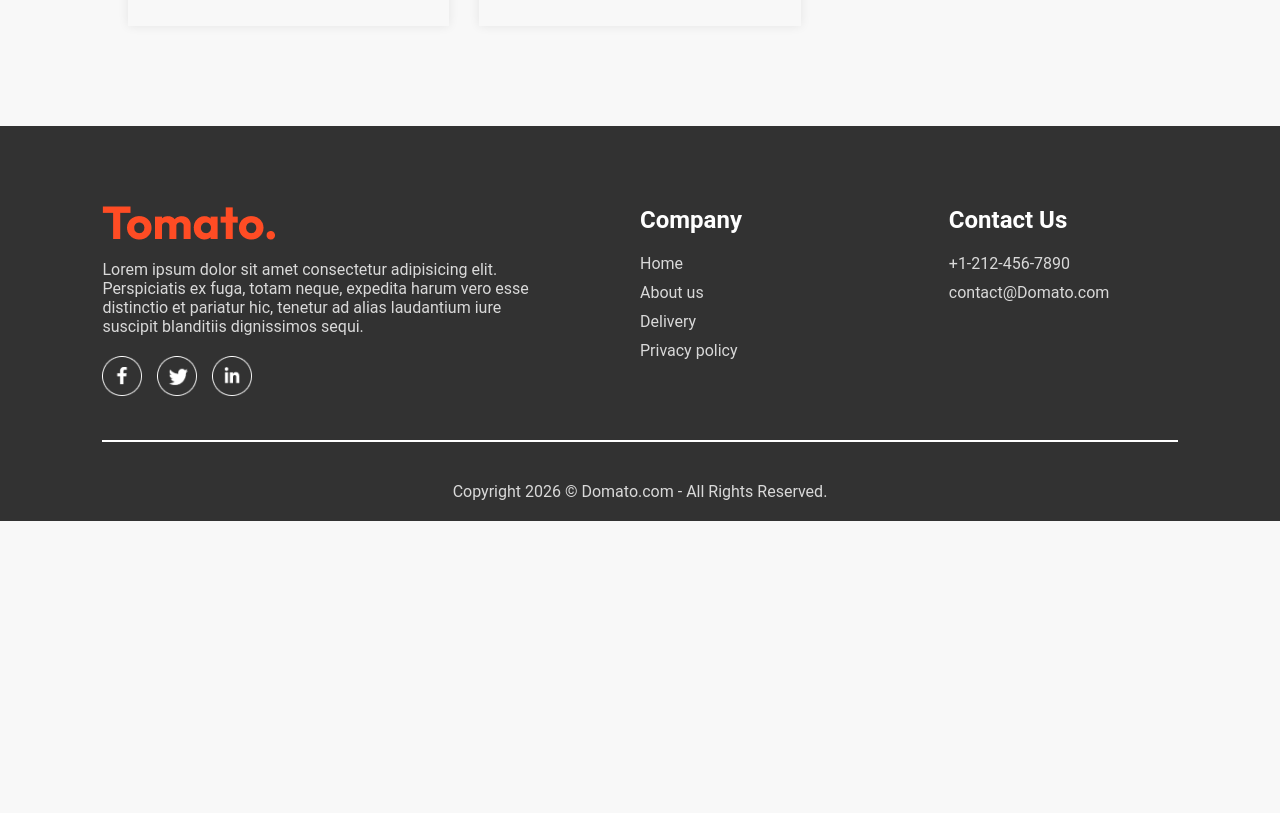
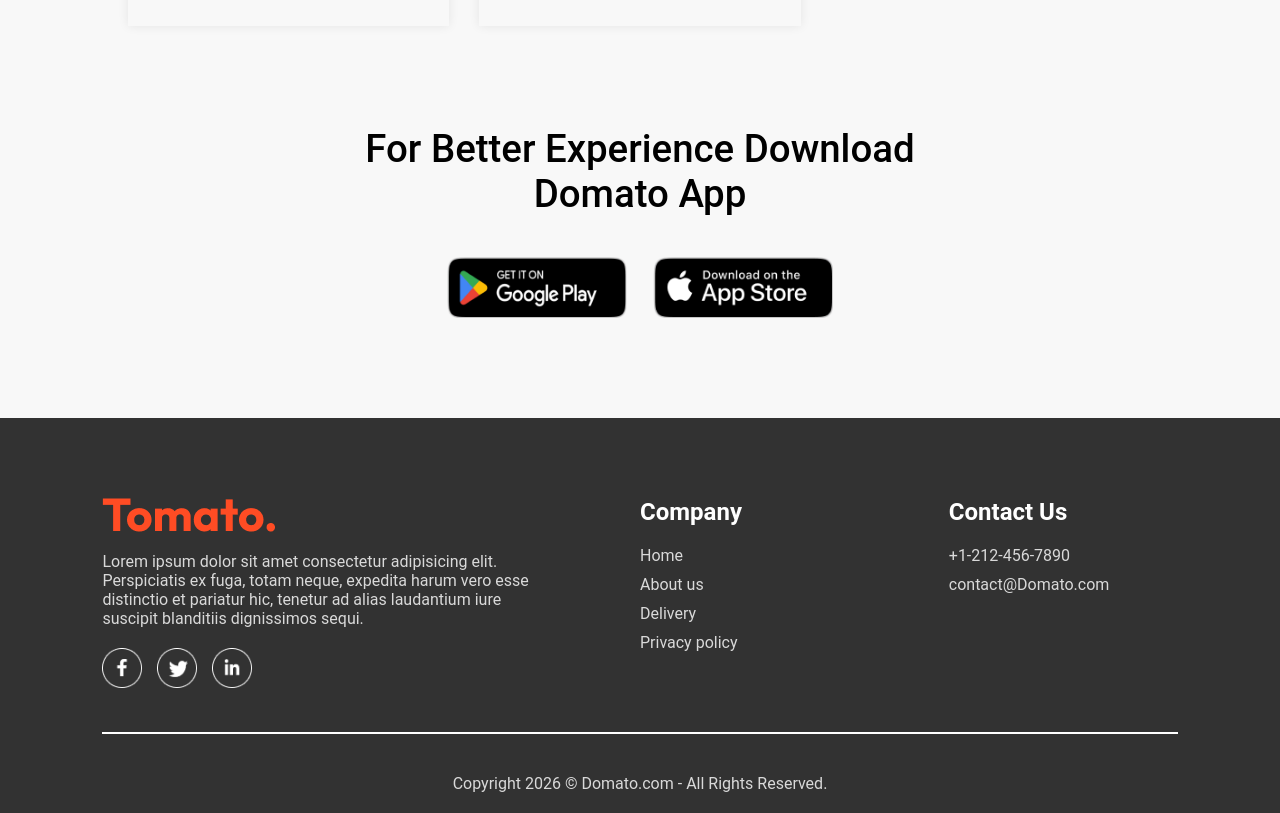
Before and after one commit to YashKulat01/Domato_Food_Delivery_App, a React (Vite) app in the folder FrontEnd/: page / in a window 1280 px wide. Shown: the part 5980-6793 px from the top of the page. Before the commit the page ends 6501 px from the top, so only its background shows below. Built offline with nearby package versions, Linux system fonts and the light colour scheme.

Commit message:
app-download-section

```diff
--- /dev/null
+++ b/FrontEnd/src/Components/AppDownload/AppDownload.css
@@ -0,0 +1,31 @@
+.appDownload{
+    margin: auto auto;
+    margin-top: 100px;
+
+    font-size: max(3vw,20px);
+
+    text-align: center;
+
+    font-weight: 500;
+}
+
+.appDownloadPlatforms{
+    display: flex;
+    justify-content: center;
+    gap: max(2vw,10px);
+
+    margin-top: 40px;
+}
+
+.appDownloadPlatforms img{
+    width: max(30vw,120px);
+    max-width: 180px;
+
+    transition: 0.5s;
+
+    cursor: pointer;
+}
+
+.appDownloadPlatforms img:hover{
+    transform: scale(1.06);
+}
--- /dev/null
+++ b/FrontEnd/src/Components/AppDownload/AppDownload.jsx
@@ -0,0 +1,16 @@
+import React from 'react'
+
+import './AppDownload.css'
+import { assets } from '../../assets/assets'
+
+export default function AppDownload() {
+  return (
+    <div className='appDownload' id='appDownload'>
+        <p>For Better Experience Download <br /> Domato App</p>
+        <div className="appDownloadPlatforms">
+            <img src={assets.play_store} alt="Play_store_icon" />
+            <img src={assets.app_store} alt="App_store_icon" />
+        </div>
+    </div>
+  )
+}
--- a/FrontEnd/src/Pages/Home/Home.jsx
+++ b/FrontEnd/src/Pages/Home/Home.jsx
@@ -4,6 +4,7 @@ import './Home.css'
 import Header from '../../Components/Header/Header'
 import ExploreMenu from '../../Components/ExploreMenu/ExploreMenu'
 import FoodDisplay from '../../Components/FoodDisplay/FoodDisplay';
+import AppDownload from '../../Components/AppDownload/AppDownload';
 
 export default function Home() {
 
@@ -14,6 +15,7 @@ export default function Home() {
       <Header/>
       <ExploreMenu category={category} setCategory={setCategory}/>
       <FoodDisplay category={category}/>
+      <AppDownload/>
     </div>
   )
 }
```
